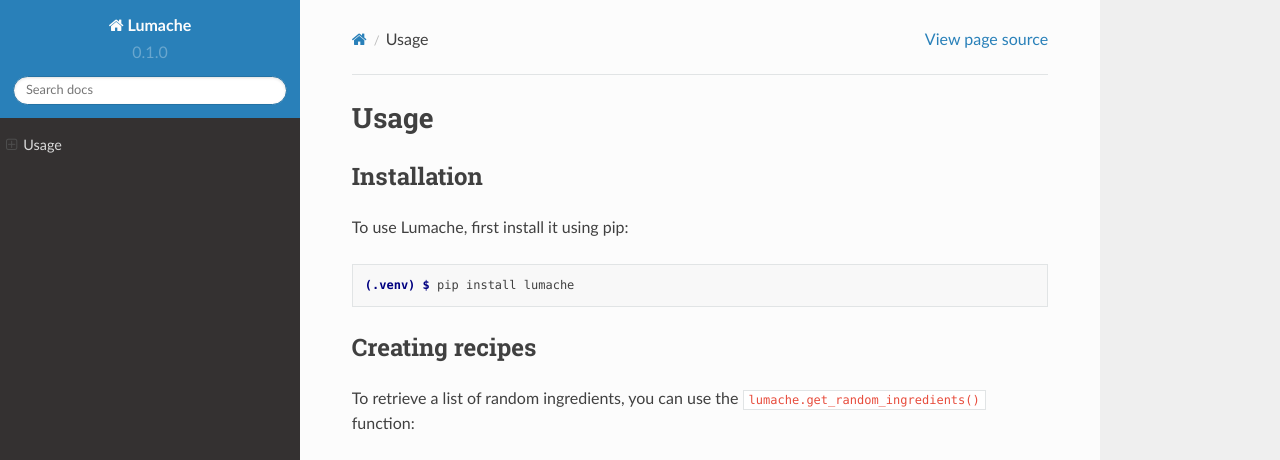
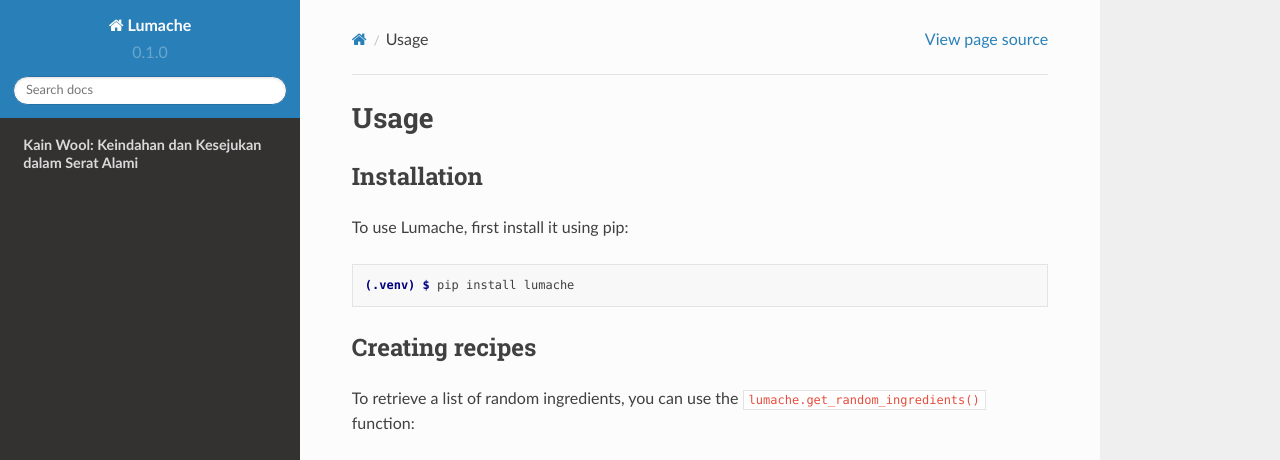
Before and after one commit to MokaTextile/mokaprint, a Sphinx documentation site: the page built from docs/source/usage.rst, in a window 1280 px wide and 1036 px high. Shown: the top 460 px of the window. Built offline with Sphinx 7.4.7 and the Read the Docs theme 2.0.0, drawn with Linux system fonts in a browser that asks for light colours; pages that are not in the unit, such as notebooks, are missing from menus; grey boxes are pictures that could not be loaded.

Commit message:
Update index.rst

```diff
--- a/docs/source/index.rst
+++ b/docs/source/index.rst
@@ -47,3 +47,11 @@ https://maps.google.com.au/url?q=https://mokaprint.com/
 https://maps.google.com.au/url?q=https://mokatextile.com/
 https://maps.google.com.au/url?q=https://bikinkemeja.com/
 https://maps.google.com.au/url?q=https://prettyandcozy.com/
+
+Contents
+======
+
+.. toctree::
+
+   index
+   kain
```
